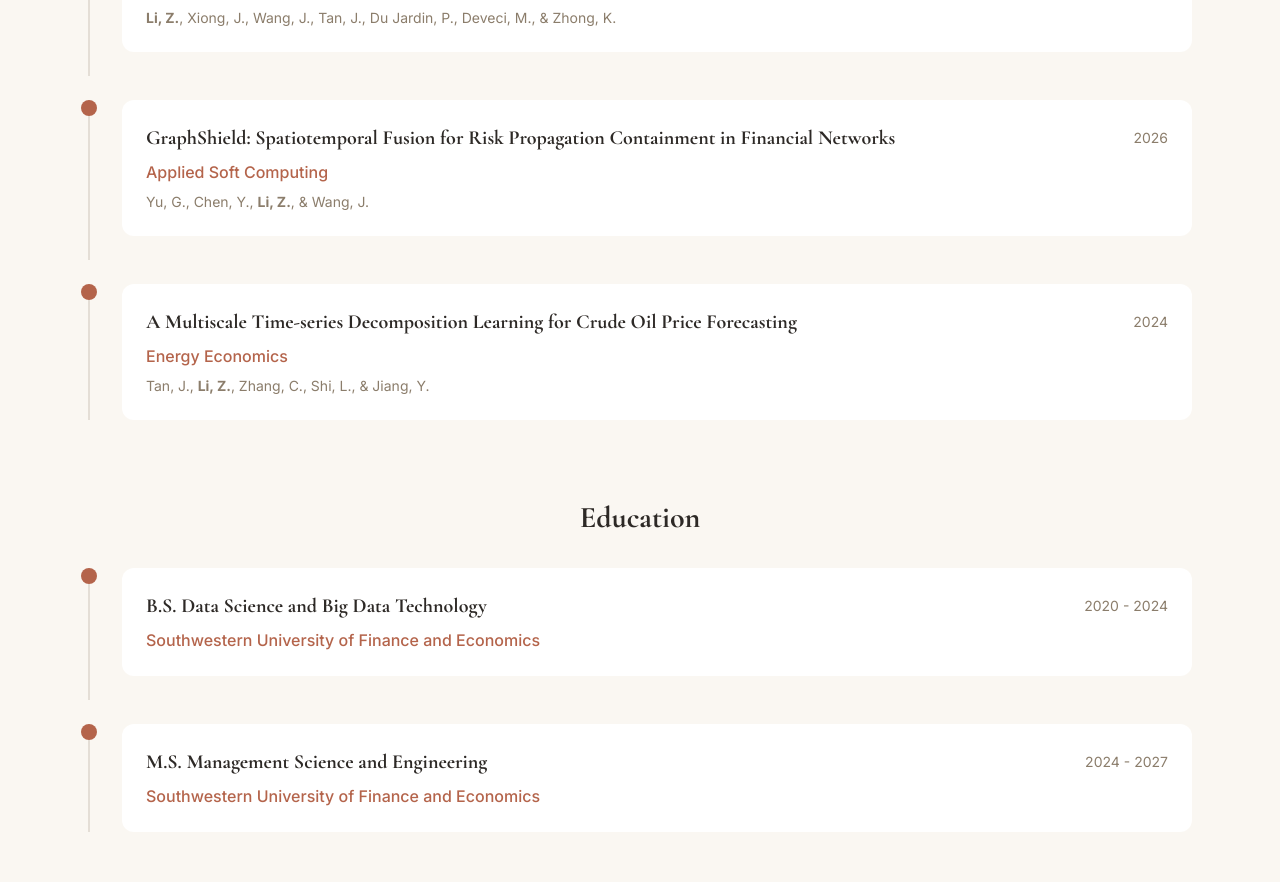
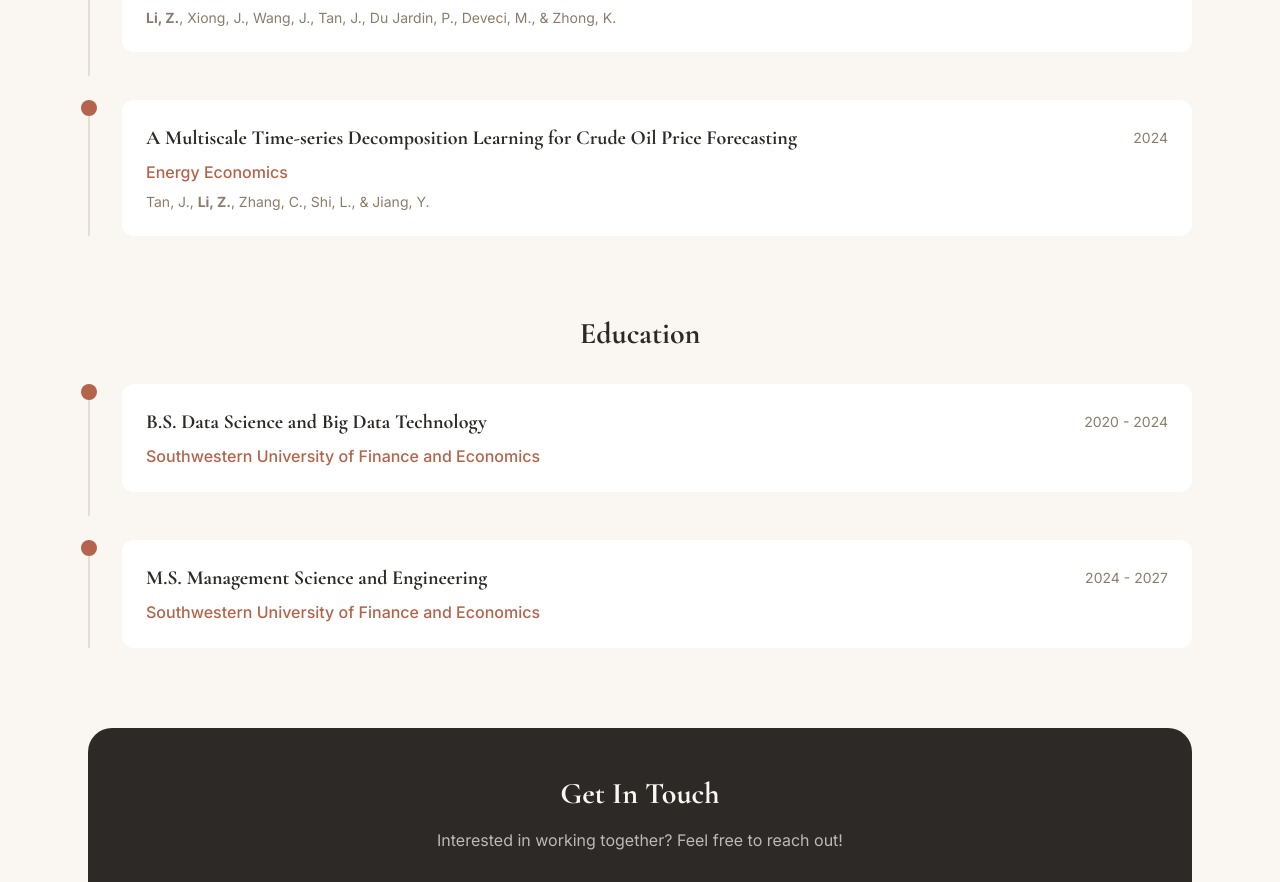
Before and after one commit to LZXCyrus/LZXCyrus.github.io, a React (Vite) app: page /about in a window 1280 px wide. Shown: the part 1226-2108 px from the top of the page. Built offline with nearby package versions, Linux system fonts and the light colour scheme.

Commit message:
Update AboutPage.tsx

```diff
--- a/src/pages/AboutPage.tsx
+++ b/src/pages/AboutPage.tsx
@@ -44,16 +44,7 @@ const AboutPage = () => {
         </>
       ),
     },
-    {
-      title: 'GraphShield: Spatiotemporal Fusion for Risk Propagation Containment in Financial Networks',
-      company: 'Applied Soft Computing',
-      period: '2026',
-      description: (
-        <>
-          Yu, G., Chen, Y., <span className="font-bold">Li, Z.</span>, & Wang, J.
-        </>
-      ),
-    },
+
     {
       title: 'A Multiscale Time-series Decomposition Learning for Crude Oil Price Forecasting',
       company: 'Energy Economics',
```
